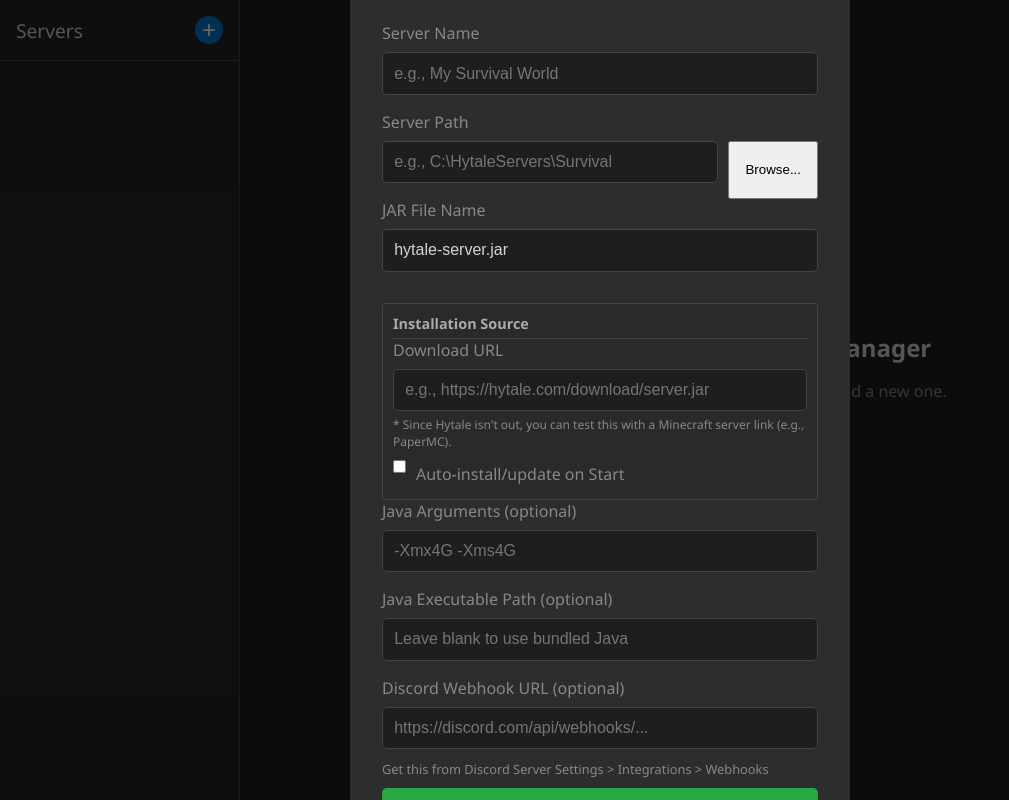
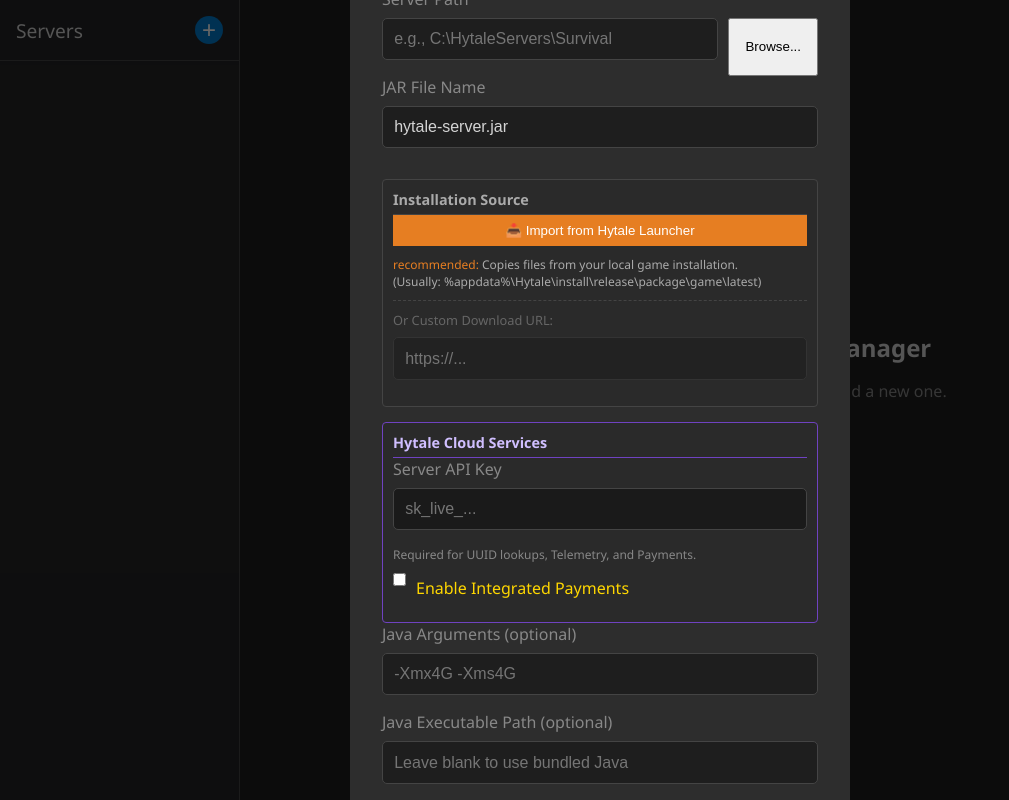
Before and after one commit to Danger0101/Hytale_Server_Manager_Windows_JH_Motic_ltd, an Electron app: page hytale-manager/index.html in a window 1200 px wide. Both pictures are taken after a click on the button "Add Your First Server". Shown: the whole page, without its empty margins (0-1009 px from the left). Drawn offline with Linux system fonts and the light colour scheme; no server answers.

Commit message:
Update index.html

```diff
--- a/hytale-manager/index.html
+++ b/hytale-manager/index.html
@@ -79,15 +79,40 @@
                 <div style="margin-top: 15px; padding: 10px; background: #2a2a2a; border: 1px solid #444; border-radius: 4px;">
                     <h3 style="margin-top: 0; font-size: 0.9em; color: #aaa; border-bottom: 1px solid #444; padding-bottom: 5px;">Installation Source</h3>
 
-                    <label for="updateUrl">Download URL</label>
-                    <input type="text" id="updateUrlInput" placeholder="e.g., https://hytale.com/download/server.jar" style="margin-bottom: 5px;">
-                    <p style="font-size: 0.75rem; color: #888; margin-top: 0;">
-                        * Since Hytale isn't out, you can test this with a Minecraft server link (e.g., PaperMC).
+                    <div style="display: flex; gap: 10px; margin-bottom: 10px;">
+                        <button type="button" id="importFromLauncherBtn" style="background: #e67e22; color: white; border: none; padding: 8px 15px; cursor: pointer; flex-grow: 1;">
+                            📥 Import from Hytale Launcher
+                        </button>
+                    </div>
+
+                    <p style="font-size: 0.75rem; color: #aaa; margin-top: 5px;">
+                        <span style="color: #e67e22;">recommended:</span> Copies files from your local game installation.<br>
+                        (Usually: %appdata%\Hytale\install\release\package\game\latest)
                     </p>
 
-                    <div style="display: flex; align-items: center; margin-top: 10px;">
-                        <input type="checkbox" id="autoUpdateCheckbox" style="width: auto; margin-right: 10px;">
-                        <label for="autoUpdateCheckbox" style="margin: 0;">Auto-install/update on Start</label>
+                    <div style="margin-top: 10px; border-top: 1px dashed #444; padding-top: 10px;">
+                        <label style="font-size: 0.8em; color: #666;">Or Custom Download URL:</label>
+                        <input type="text" id="updateUrlInput" placeholder="https://..." style="background: #222; border: 1px solid #333; color: #888;">
+                    </div>
+                </div>
+
+                <div style="margin-top: 15px; padding: 10px; background: #2a2a2a; border: 1px solid #6f42c1; border-radius: 4px;">
+                    <h3 style="margin-top: 0; font-size: 0.9em; color: #d0bfff; border-bottom: 1px solid #6f42c1; padding-bottom: 5px;">Hytale Cloud Services</h3>
+
+                    <label for="hytaleApiKey">Server API Key</label>
+                    <input type="password" id="hytaleApiKeyInput" placeholder="sk_live_..." style="background: #1a1a1a; border: 1px solid #444; color: white;">
+                    <p style="font-size: 0.75rem; color: #888; margin-top: 0; margin-bottom: 10px;">
+                        Required for UUID lookups, Telemetry, and Payments.
+                    </p>
+
+                    <div style="display: flex; align-items: center; margin-bottom: 10px;">
+                        <input type="checkbox" id="enablePaymentsCheckbox" style="width: auto; margin-right: 10px;">
+                        <label for="enablePaymentsCheckbox" style="margin: 0; color: #ffd700;">Enable Integrated Payments</label>
+                    </div>
+
+                    <div id="paymentSettings" style="display: none; margin-left: 20px; border-left: 2px solid #ffd700; padding-left: 10px;">
+                        <label for="merchantId">Merchant ID</label>
+                        <input type="text" id="merchantIdInput" placeholder="mer_123456789">
                     </div>
                 </div>
 
```
